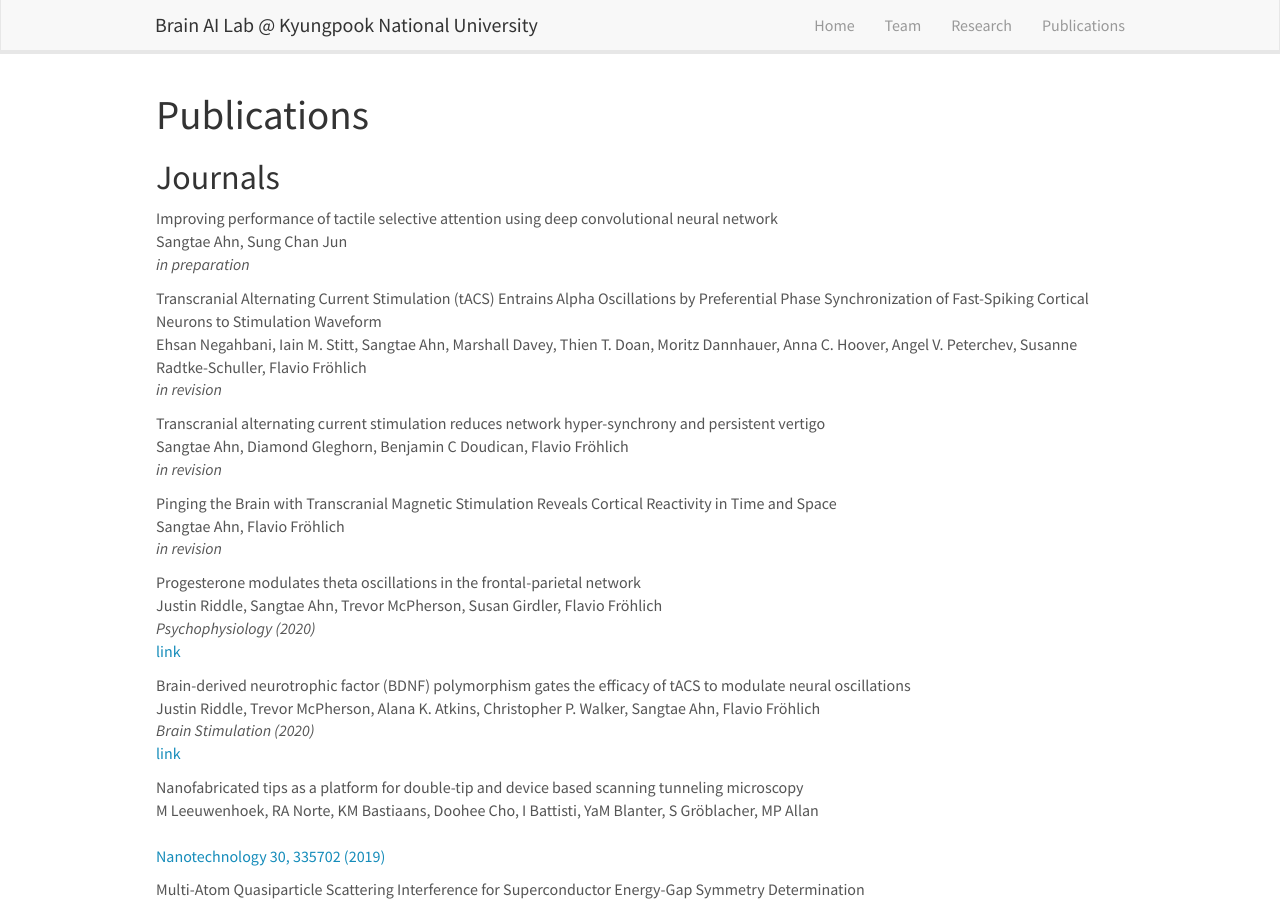
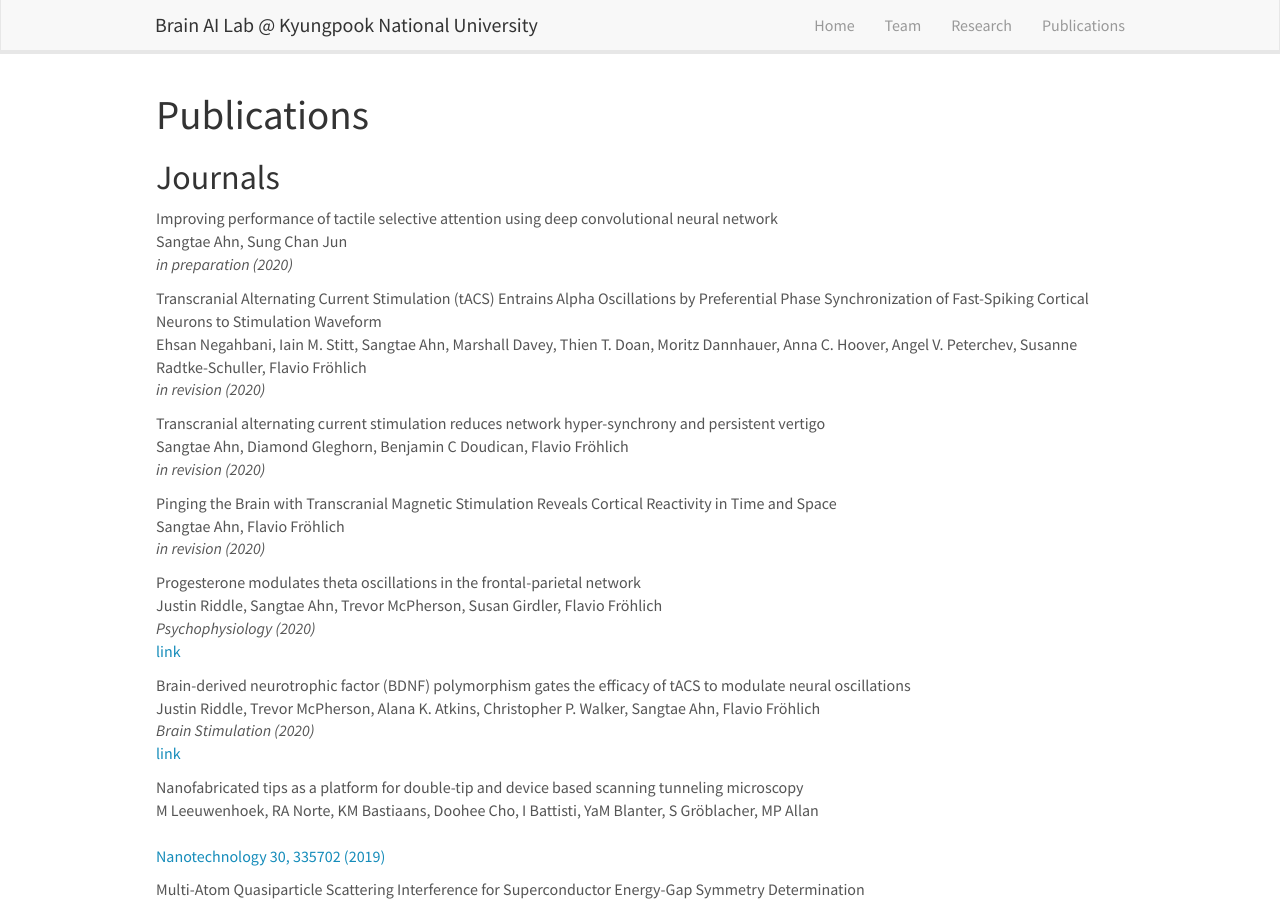
Before and after one commit to KNU-BrainAI/knu-brainai.github.io, a Jekyll site: the page built from _pages/publications.md, in a window 1280 px wide and 900 px high. Built offline with Jekyll 4.4.1, drawn with Linux system fonts in a browser that asks for light colours; nearby versions of some CDN libraries.

Commit message:
Update publist.yml

```diff
--- a/_data/publist.yml
+++ b/_data/publist.yml
@@ -2,7 +2,7 @@
   image:
   description:
   authors: Sangtae Ahn, Sung Chan Jun
-  journal: in preparation
+  journal: in preparation (2020)
   link:
     url:
     display:
@@ -13,7 +13,7 @@
   image:
   description:
   authors: Ehsan Negahbani, Iain M. Stitt, Sangtae Ahn, Marshall Davey, Thien T. Doan, Moritz Dannhauer, Anna C. Hoover, Angel V. Peterchev, Susanne Radtke-Schuller, Flavio Fröhlich
-  journal: in revision
+  journal: in revision (2020)
   link:
     url:
     display:
@@ -24,7 +24,7 @@
   image:
   description:
   authors: Sangtae Ahn, Diamond Gleghorn, Benjamin C Doudican, Flavio Fröhlich
-  journal: in revision
+  journal: in revision (2020)
   link:
     url:
     display:
@@ -35,7 +35,7 @@
   image:
   description:
   authors: Sangtae Ahn, Flavio Fröhlich
-  journal: in revision
+  journal: in revision (2020)
   link:
     url:
     display:
```
